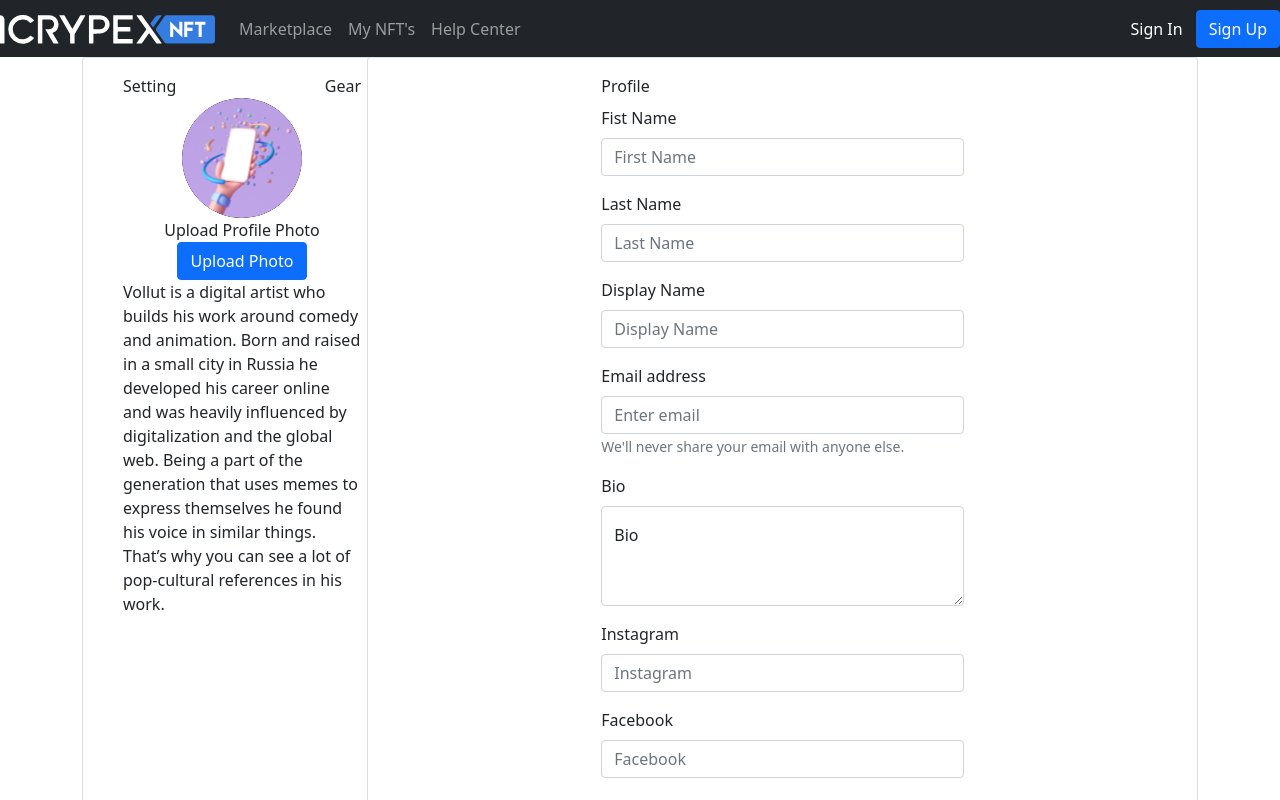
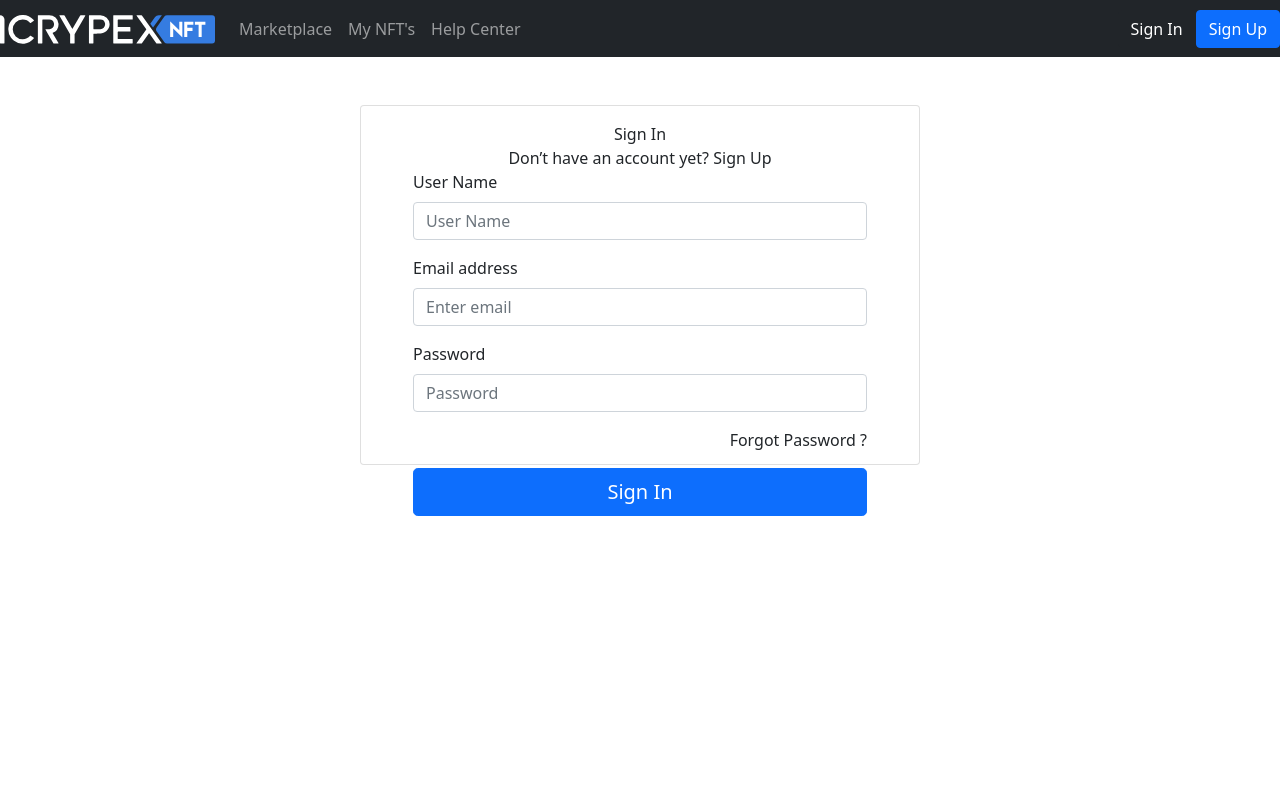
Before and after one commit to DekiVujic/ICRYPEX_NFT_Frontend_2021, a React (Create React App) app: page / in a window 1280 px wide. Shown: the top 800 px of the page. Built offline with nearby package versions, Linux system fonts and the light colour scheme.

Commit message:
Sign Up Sign In

```diff
--- a/src/App.js
+++ b/src/App.js
@@ -7,13 +7,15 @@ import CategorySectionOne from "./components/Home/CategorySectionOne";
 import CategorySectionTwo from "./components/Home/CategorySectionTwo";
 import CategorySectionForYou from "./components/Home/CategorySectionForYou";
 import Profile from "./components/Profile/Profile";
+import SignUp from "./components/SingUp/SingUp";
+import SignIn from "./components/SingIn/SingIn";
 
 function App() {
   return (
       <div>
         <Header/>
-        <Profile/>
-          <Footer/>
+        <SignIn/>
+
       </div>
   );
 }
--- /dev/null
+++ b/src/components/SingIn/SingIn.js
@@ -0,0 +1,56 @@
+import {Button, Card, Col, Container, Form, Row} from "react-bootstrap";
+
+
+const SignIn = props => {
+    return (
+        <Container className="justify-content-center pt-5" style={{height:"100vh"}}>
+            <Row className="justify-content-md-center">
+                <Card style={{ width: '35rem', height: '45vh' }} className="text-center">
+                    <Card.Body >
+                        <Container style={{height:"50vh"}}>
+                            <Row className="justify-content-center">
+                                <Col>
+                                    Sign In
+                                </Col>
+                            </Row>
+                            <Row className="justify-content-center">
+                                <Col>
+                                    {/* eslint-disable-next-line jsx-a11y/anchor-is-valid */}
+                                    Don’t have an account yet? <a href={null}>Sign Up</a>
+                                </Col>
+                            </Row>
+                            <Row className="justify-content-center text-start">
+                                <Col>
+                                    <Form>
+                                        <Form.Group className="mb-3" controlId="formBasicEmail">
+                                            <Form.Label>User Name</Form.Label>
+                                            <Form.Control type="text" placeholder="User Name" />
+                                        </Form.Group>
+                                        <Form.Group className="mb-3" controlId="formBasicEmail">
+                                            <Form.Label>Email address</Form.Label>
+                                            <Form.Control type="email" placeholder="Enter email" />
+                                        </Form.Group>
+                                        <Form.Group className="mb-3" controlId="formBasicPassword">
+                                            <Form.Label>Password</Form.Label>
+                                            <Form.Control type="password" placeholder="Password" />
+                                        </Form.Group>
+                                        <Form.Group className="mb-3 text-end" controlId="formBasicPassword">
+                                            <a href={null} > Forgot Password ?</a>
+                                        </Form.Group>
+                                        <div className="d-grid gap-2">
+                                            <Button variant="primary" type="submit" size="lg">
+                                                Sign In
+                                            </Button>
+                                        </div>
+                                    </Form>
+                                </Col>
+                            </Row>
+                        </Container>
+                    </Card.Body>
+                </Card>
+            </Row>
+        </Container>
+    )
+}
+
+export default SignIn
--- /dev/null
+++ b/src/components/SingUp/SingUp.js
@@ -0,0 +1,98 @@
+import {Button, Card, Col, Container, Form, Row } from "react-bootstrap";
+
+
+const SignUp = props => {
+    return (
+        <Container className="justify-content-center pt-5" style={{height:"100vh"}}>
+            <Row className="justify-content-md-center">
+                <Card style={{ width: '35rem', height: '100vh' }} className="text-center">
+                    <Card.Body >
+                        <Container style={{height:"70vh"}}>
+                            <Row className="justify-content-center">
+                                <Col>
+                                    Sign Up
+                                </Col>
+                            </Row>
+                            <Row className="justify-content-center">
+                                <Col>
+                                    {/* eslint-disable-next-line jsx-a11y/anchor-is-valid */}
+                                    Already have an account? <a href={null}>Sign In</a>
+                                </Col>
+                            </Row>
+                            <Row className="justify-content-center">
+                                <Col>
+                                    <Card  style={{ width: '30rem', height: '15vh', color:'white' }} className="text-center"  bg="dark">
+                                        <Card.Body >
+                                            <Container style={{height:"70vh"}}>
+                                                <Row className="justify-content-center">
+                                                    <Col>
+                                                        One Account Two Platforms
+                                                    </Col>
+                                                </Row>
+                                                <Row className="justify-content-center">
+                                                    <Col>
+                                                        Lorem ipsum dolor sit amet, consectetur adipiscing elit,
+
+                                                    </Col>
+                                                </Row>
+                                                <Row className="justify-content-center">
+                                                    <Col>
+                                                        Sign Up
+                                                    </Col>
+                                                </Row>
+                                            </Container>
+                                        </Card.Body>
+                                    </Card>
+                                </Col>
+                            </Row>
+                            <Row className="justify-content-center text-start">
+                                <Col>
+                                    <Form>
+                                        <Form.Group className="mb-3" controlId="formBasicEmail">
+                                            <Form.Label>Fist Name</Form.Label>
+                                            <Form.Control type="text" placeholder="First Name" />
+                                        </Form.Group>
+                                        <Form.Group className="mb-3" controlId="formBasicEmail">
+                                            <Form.Label>Last Name</Form.Label>
+                                            <Form.Control type="text" placeholder="Last Name" />
+                                        </Form.Group>
+                                        <Form.Group className="mb-3" controlId="formBasicEmail">
+                                            <Form.Label>Display Name</Form.Label>
+                                            <Form.Control type="text" placeholder="Display Name" />
+                                        </Form.Group>
+                                        <Form.Group className="mb-3" controlId="formBasicEmail">
+                                            <Form.Label>User Name</Form.Label>
+                                            <Form.Control type="text" placeholder="User Name" />
+                                        </Form.Group>
+                                        <Form.Group className="mb-3" controlId="formBasicEmail">
+                                            <Form.Label>Email address</Form.Label>
+                                            <Form.Control type="email" placeholder="Enter email" />
+                                        </Form.Group>
+                                        <Form.Group className="mb-3" controlId="formBasicPassword">
+                                            <Form.Label>Password</Form.Label>
+                                            <Form.Control type="password" placeholder="Password" />
+                                        </Form.Group>
+                                        <Form.Group className="mb-3" controlId="formBasicPassword">
+                                            <Form.Label>Confirm Password</Form.Label>
+                                            <Form.Control type="password" placeholder="Confirm Password" />
+                                        </Form.Group>
+                                        <Form.Group className="mb-3" controlId="formBasicCheckbox">
+                                            <Form.Check type="checkbox" label="By clicking Sign Up, I hereby acknowledge that I agree to the ICRYPEX NFT Terms and Conditions and I’ve read the Privacy Notice." />
+                                        </Form.Group>
+                                        <div className="d-grid gap-2">
+                                            <Button variant="primary" type="submit" size="lg">
+                                                Sign Up
+                                            </Button>
+                                        </div>
+                                    </Form>
+                                </Col>
+                            </Row>
+                        </Container>
+                    </Card.Body>
+                </Card>
+            </Row>
+        </Container>
+    )
+}
+
+export default SignUp
```
